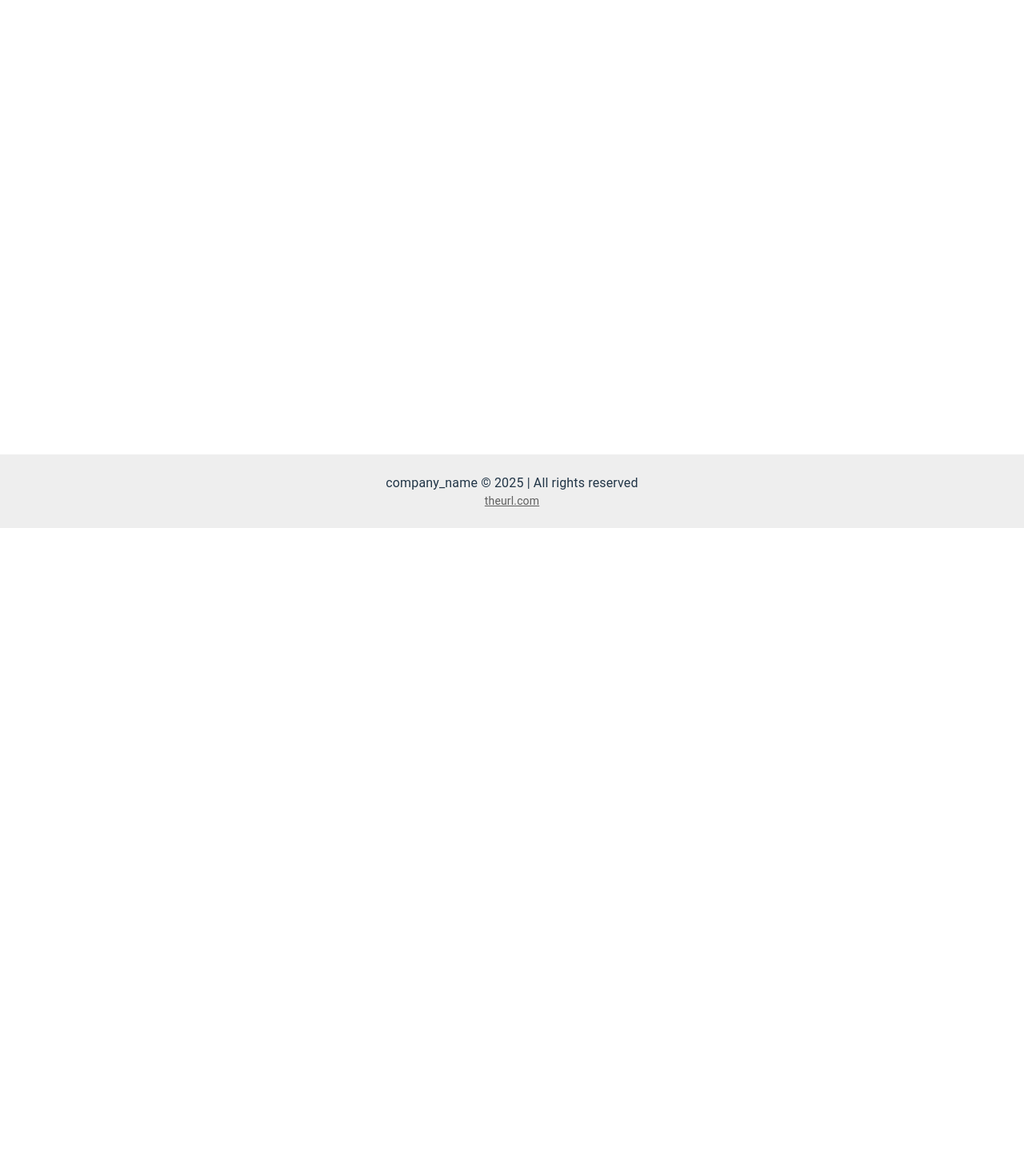
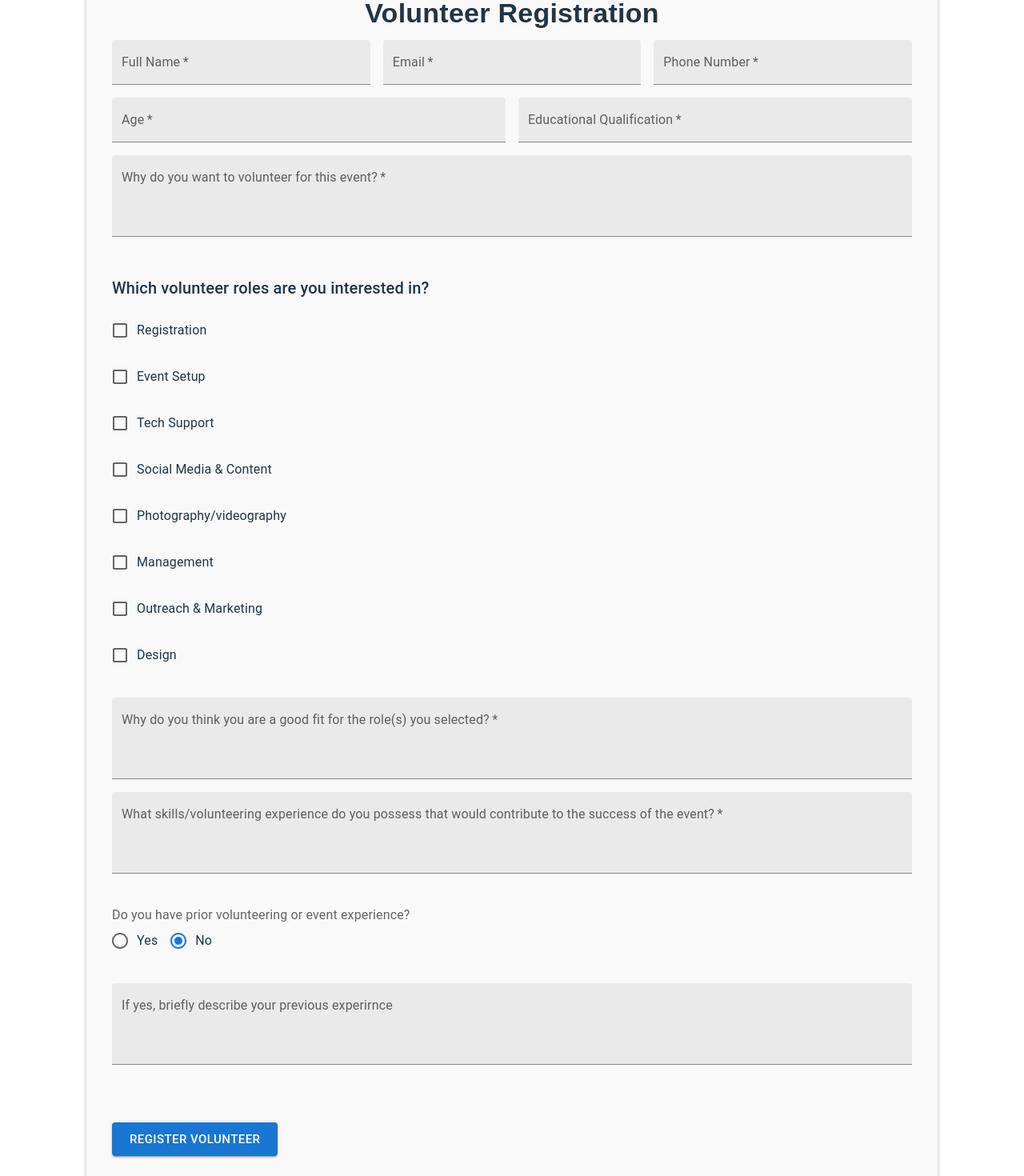
Before and after one commit to volunteer-event/website, a React (Vite) app in the folder frontend/: page /registeration/1 in a window 1280 px wide. Shown: the part 140-1610 px from the top of the page at 80% size. Before the commit the page ends 800 px from the top, so only its background shows below. Built offline with nearby package versions, Linux system fonts and the light colour scheme.

Commit message:
volunteerModel

```diff
--- a/frontend/src/App.jsx
+++ b/frontend/src/App.jsx
@@ -32,6 +32,7 @@ function App() {
           <Route path="/contact" element={<ContactUs/>}/>
           <Route path="/volreg" element={<VolReg/>}/>
           <Route path="/profile" element={<Profile/>}/>
+          <Route path="/registeration/:eventId" element={<VolReg />} />
           {/*
 
           <Route path="/myevents" element={<MyEvents/>}/>
--- a/frontend/src/components/Events.jsx
+++ b/frontend/src/components/Events.jsx
@@ -26,13 +26,10 @@ const Events = () => {
   const [events, setEvents] = useState([]);
 
   useEffect(() => {
-    axios
-      .get('https://dummyjson.com/products')
-      .then((res) => {
-        setEvents(res.data.products);
-      })
-      .catch((err) => console.log(err));
-  }, []);
+  axios.get('http://localhost:3000/events')
+    .then((res) => setEvents(res.data))
+    .catch((err) => console.log(err));
+}, []);
 
   const handleExpandClick = (index) => {
     setExpandedCardIndex((prevIndex) => (prevIndex === index ? null : index));
@@ -50,21 +47,21 @@ const Events = () => {
                             avatar={<Avatar
                               src="https://img.lovepik.com/png/20231022/simple-design-vector-color-logo-business-mark-colorful-logo_305888_wh1200.png">
                             </Avatar>}
-                            title={val.title}
-                            subheader={`$${val.price}`}
+                            title={val.EventName}
+                            subheader={val.StartDateTime.slice(0,10)}
                         />
                         <CardMedia
                             component="img"
                             height="200"
-                            image={val.thumbnail}
-                            alt={val.title}
+                            image={val.Poster}
+                            alt= "poster"
                             sx={{ objectFit: 'cover'}}
                          />
                         <CardContent>
-                          <Link to="/registeration" style={{ textDecoration: 'none' }}>
-                            <Button variant='contained' startIcon={<PersonAddAlt1Icon/>}>
-                              Register
-                            </Button>
+                          <Link to={`/registeration/${val._id}`} style={{ textDecoration: 'none' }}>
+                          <Button variant='contained' startIcon={<PersonAddAlt1Icon/>}>
+                            Register
+                          </Button>
                           </Link>
                             <ExpandMore
                               expand={expandedCardIndex === i}
@@ -77,7 +74,20 @@ const Events = () => {
                             <Collapse in={expandedCardIndex === i} timeout="auto" unmountOnExit>
                               <CardContent>
                                 <Typography sx={{ marginBottom: 2 }}>Event Details:</Typography>
-                                <Typography sx={{ marginBottom: 2 }}>{val.description}</Typography>
+                                <Typography textAlign= 'left'sx={{ whiteSpace: 'pre-line', mb: 2 }}>
+                                  {`• ContactInfo: ${val.ContactInfo}
+                                  • EventName: ${val.EventName}
+                                  • OrganisorName: ${val.OrganisorName}
+                                  • EventDescription: ${val.EventDescription}
+                                  • Category: ${val.Category}
+                                  • Mode: ${val.Mode}
+                                  • HostingCity: ${val.HostingCity}
+                                  • StartDateTime: ${val.StartDateTime.slice(0, 10)}
+                                  • EndDateTime: ${val.EndDateTime.slice(0,10)}
+                                  • Deadline: ${val.Deadline.slice(0,10)}
+                                  • MaxParticipant: ${val.MaxParticipant}
+                                  • VolunteerQualification: ${val.VolunteerQualification}`}
+                                </Typography>
                                 </CardContent>
                             </Collapse>
                         </CardContent>
--- a/frontend/src/components/VolReg.jsx
+++ b/frontend/src/components/VolReg.jsx
@@ -1,7 +1,80 @@
 import { Box, Button, Checkbox, FormControl, FormControlLabel, FormGroup, FormLabel, Radio, RadioGroup, TextField, Typography } from '@mui/material'
-import React from 'react'
+import React, { useState } from 'react'
+import axios from 'axios';
+import { useNavigate,useParams } from 'react-router-dom';
+
+
+const rolesList = [
+  'Registration',
+  'Event Setup',
+  'Tech Support',
+  'Social Media & Content',
+  'Photography/videography',
+  'Management',
+  'Outreach & Marketing',
+  'Design'
+];
+
 
 const VolReg = () => {
+
+  const navigate = useNavigate();
+  const { eventId } = useParams();
+
+const [formData, setFormData] = useState({
+    FullName: '', Email: '', PhoneNumber: '',
+    Age: '', EducationQualification: '', Cause: '',
+    Roles: [], AptForRole: '', Skills: '',
+    PriorExperience: false, BriefExperience: ''
+  });
+
+ const handleChange = (e) => {
+    const { name, value } = e.target;
+    setFormData(prev => ({
+      ...prev,
+      [name]: value
+    }));
+  };
+
+const handleRolesChange = (e) => {
+    const { value, checked } = e.target;
+    setFormData(prev => {
+      const newRoles = checked
+        ? [...prev.Roles, value]
+        : prev.Roles.filter(role => role !== value);
+      return { ...prev, Roles: newRoles };
+    });
+  };
+
+const handlePriorExperienceChange = (e) => {
+    const { value } = e.target;
+    setFormData(prev => ({
+      ...prev,
+      PriorExperience: value === 'Yes'
+    }));
+  };
+
+
+const handleSubmit = async (e) => {
+    e.preventDefault();
+
+    try {
+      const dataToSend = { ...formData };
+      const response = await axios.post(`http://localhost:3000/api/events/${eventId}`, dataToSend);
+      alert('Volunteer registered successfully!');
+      navigate('/events');
+    } catch (error) {
+      console.error('Error registering volunteer:', error.response?.data|| error.message );
+      alert('Failed to register volunteer');
+    }
+  };
+
+
+
+
+
+
+
   return (
     <div>
       <Box
@@ -25,6 +98,7 @@ const VolReg = () => {
 
         <Box
         component="form"
+        onSubmit={handleSubmit}
         sx={{
             display: 'flex',
             flexWrap: 'wrap',
@@ -37,47 +111,60 @@ const VolReg = () => {
                 required
                 id="filled-required"
                 label="Full Name"
+                name="FullName"
                 sx={{ flex: '1 1 30%' }}
-                variant="filled"/>
+                variant="filled"
+                value={formData.FullName}
+                onChange={handleChange}/>
 
             <TextField
                 required
-                id="filled-required"
                 label="Email"
+                name="Email"
                 sx={{ flex: '1 1 30%' }}
-                variant="filled"/>
+                variant="filled"
+                value={formData.Email}
+                onChange={handleChange}/>
 
             <TextField
                 required
-                id="filled-required"
                 label="Phone Number"
-                type="number"
+                name="PhoneNumber"
+                type="tel"
                 sx={{ flex: '1 1 30%' }}
-                variant="filled"/>
+                variant="filled"
+                value={formData.PhoneNumber}
+                onChange={handleChange}/>
 
             <TextField
                 required
-                id="filled-required"
                 label="Age"
-                type="number"
+                name="Age"
+                type="String"
                 sx={{ flex: '1 1 30%' }}
-                variant="filled"/>
+                variant="filled"
+                value={formData.Age}
+                onChange={handleChange}/>
 
             <TextField
                 required
-                id="filled-required"
                 label="Educational Qualification"
+                name="EducationQualification"
                 sx={{ flex: '1 1 30%' }}
-                variant="filled"/>
+                variant="filled"
+                value={formData.EducationQualification}
+                onChange={handleChange}/>
 
             <TextField
-                required
-                id="filled-required"
-                label="Why do you want to volunteer for this event?"
-                sx={{ flex: '1 1 100%'}}
-                multiline
-                rows={3}
-                variant="filled"/>
+               required
+              label="Why do you want to volunteer for this event?"
+              name="Cause"
+              sx={{ flex: '1 1 100%' }}
+              multiline
+              rows={3}
+              variant="filled"
+              value={formData.Cause}
+              onChange={handleChange} />
 
             <Typography
               variant='h6'
@@ -85,60 +172,66 @@ const VolReg = () => {
               align="left">
                 Which volunteer roles are you interested in?
             </Typography>
-                <FormGroup sx={{ display: 'flex',flexWrap: 'wrap' , gap:2 }}>
-                 {[
-                      'Registration',
-                      'Event Setup',
-                      'Tech Support',
-                      'Social Media & Content',
-                      'Photography/videography',
-                      'Management',
-                      'Outreach & Marketing',
-                      'Design'
-                  ].map((role) => (
-                    <FormControlLabel key={role} control={<Checkbox />} label={role} />
+                <FormGroup sx={{ display: 'flex',flexWrap: 'wrap' , gap:2, mb:2 }}>
+                 {rolesList.map((role) => (
+                    <FormControlLabel
+                      key={role}
+                      control={<Checkbox
+                       value={role}
+                       checked={formData.Roles.includes(role)}
+                       onChange={handleRolesChange}
+                      />}
+                      label={role} />
                   ))}
                 </FormGroup>
 
             <TextField
                 required
-                id="filled-required"
                 label="Why do you think you are a good fit for the role(s) you selected?"
+                name="AptForRole"
                 sx={{width:'100%'}}
                 multiline
                 rows={3}
-                variant="filled"/>
+                variant="filled"
+                value={formData.AptForRole}
+                onChange={handleChange}/>
 
             <TextField
                 required
-                id="filled-required"
                 label="What skills/volunteering experience do you possess that would contribute to the success of the event?"
+                name= "Skills"
                 sx={{width:'100%'}}
                 multiline
                 rows={3}
-                variant="filled"/>
+                variant="filled"
+                value={formData.Skills}
+                onChange={handleChange}/>
 
-            <FormControl sx={{ mt: 3 }}>
+            <FormControl sx={{ mt: 3, mb: 2 }}>
               <FormLabel>Do you have prior volunteering or event experience?</FormLabel>
-              <RadioGroup row>
+              <RadioGroup row value={formData.PriorExperience? 'Yes':'No'} onChange={handlePriorExperienceChange}>
                 <FormControlLabel value="Yes" control={<Radio />} label="Yes" />
                 <FormControlLabel value="No" control={<Radio />} label="No" />
               </RadioGroup>
             </FormControl>
 
             <TextField
-                id="filled"
+               variant="filled"
                 label="If yes, briefly describe your previous experirnce"
-                sx={{width:'100%'}}
+                name="BriefExperience"
+                sx={{width:'100%', mb: 2 }}
                 multiline
                 rows={3}
-                variant="filled"/>
+                value={formData.BriefExperience}
+                onChange={handleChange}
+                />
+
+        <Box sx={{ mt:5,textAlign: 'center'}}>
+            <Button type="submit" variant="contained" color='primary' size='large'>
+                    Register Volunteer
+            </Button>
         </Box>
 
-        <Box sx={{ mt:5,textAlign: 'center'}}>
-            <Button variant="contained" color='primary' size='large'>
-                    Register Volunteer
-            </Button>
         </Box>
       </Box>
     </div>
```
Also changed, not shown: 2 other files (tests, documents, lock files or other folders).
